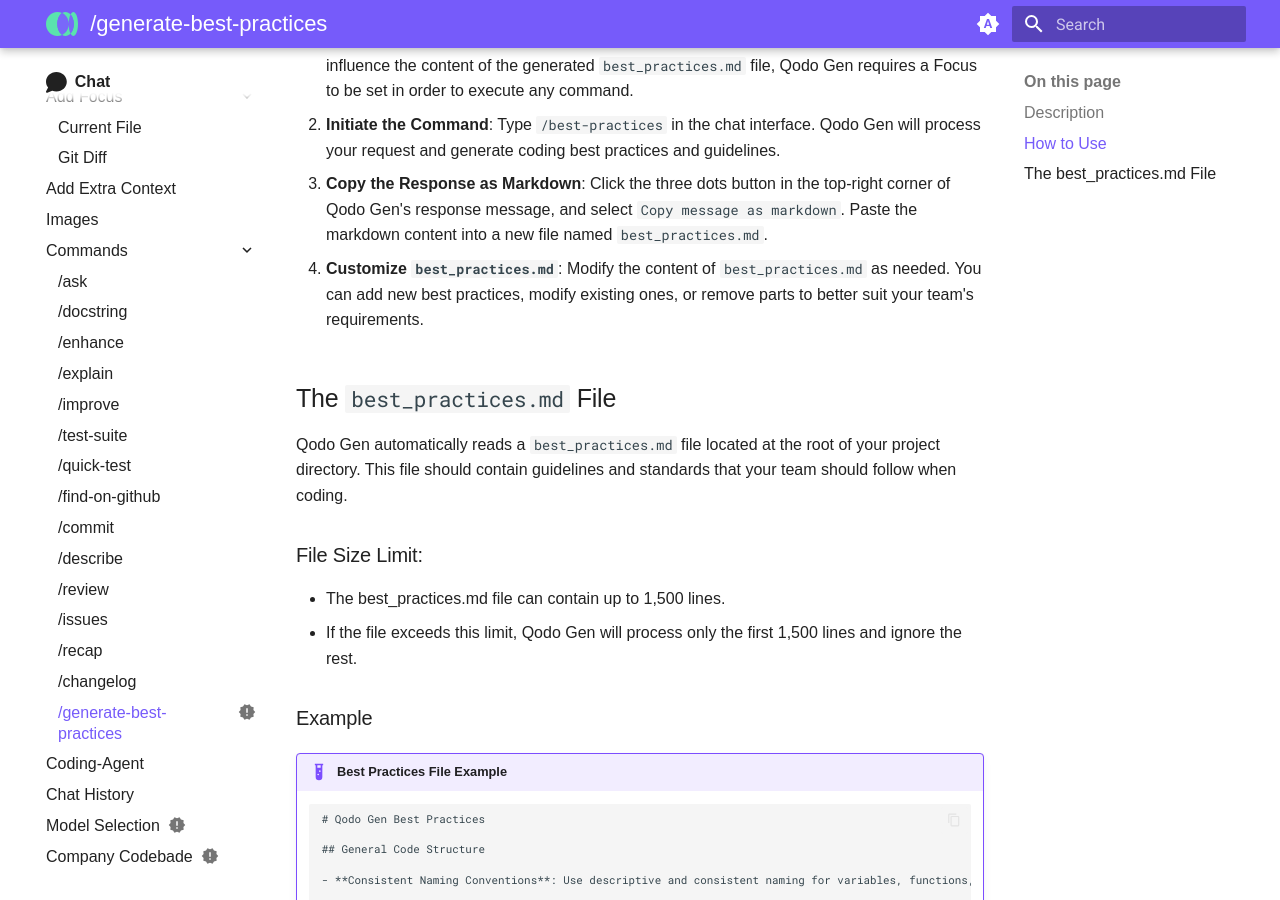
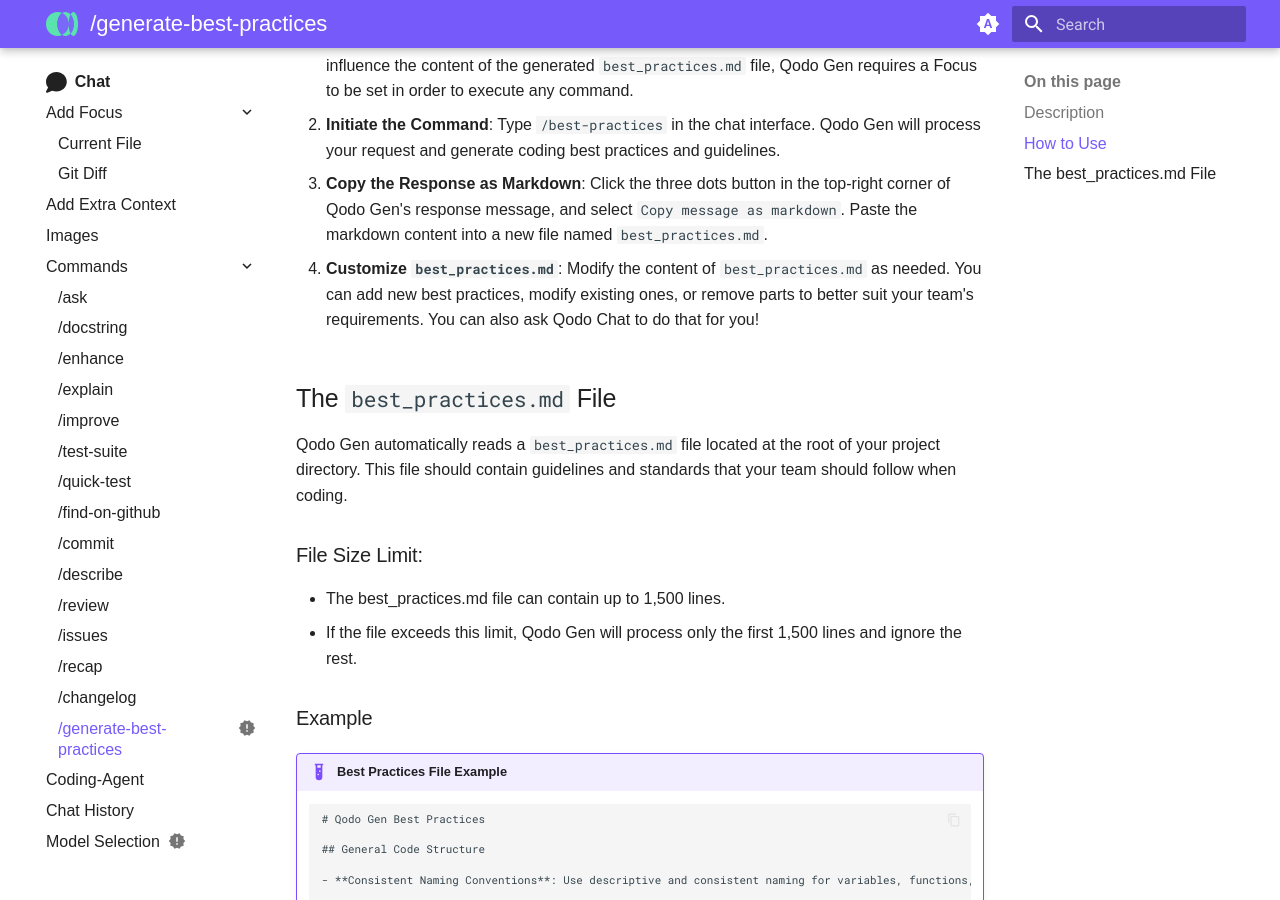
Before and after one commit to Codium-ai/codiumate-docs, an MkDocs documentation site: the page built from docs/chat/commands/best-practices.md, in a window 1280 px wide and 900 px high, scrolled down 576 px. Built offline with MkDocs 1.6.1 and Material for MkDocs 9.7.7, drawn with Linux system fonts in a browser that asks for light colours.

Commit message:
Remove Company Codebase for now, minor updates

```diff
--- a/docs/chat/commands/best-practices.md
+++ b/docs/chat/commands/best-practices.md
@@ -19,7 +19,7 @@
 
 3. **Copy the Response as Markdown**: Click the three dots button in the top-right corner of Qodo Gen's response message, and select `Copy message as markdown`. Paste the markdown content into a new file named `best_practices.md`.
 
-4. **Customize `best_practices.md`**: Modify the content of `best_practices.md` as needed. You can add new best practices, modify existing ones, or remove parts to better suit your team's requirements.
+4. **Customize `best_practices.md`**: Modify the content of `best_practices.md` as needed. You can add new best practices, modify existing ones, or remove parts to better suit your team's requirements. You can also ask Qodo Chat to do that for you!
 
 ## The `best_practices.md` File
 
--- a/mkdocs.yml
+++ b/mkdocs.yml
@@ -48,7 +48,7 @@
     - Coding-Agent: 'chat/coding-agent.md'
     - Chat History: 'chat/chat-history.md'
     - Model Selection: 'chat/model-selection.md'
-    - Company Codebade: 'chat/company-codebase.md'
+    # - Company Codebade: 'chat/company-codebase.md'
   - Code Completion:
     - 'code-completion/index.md'
 
```
Also changed, not shown: docs/chat/add-context.md (+1 -1 lines), docs/chat/company-codebase.md (+11 -3 lines).
